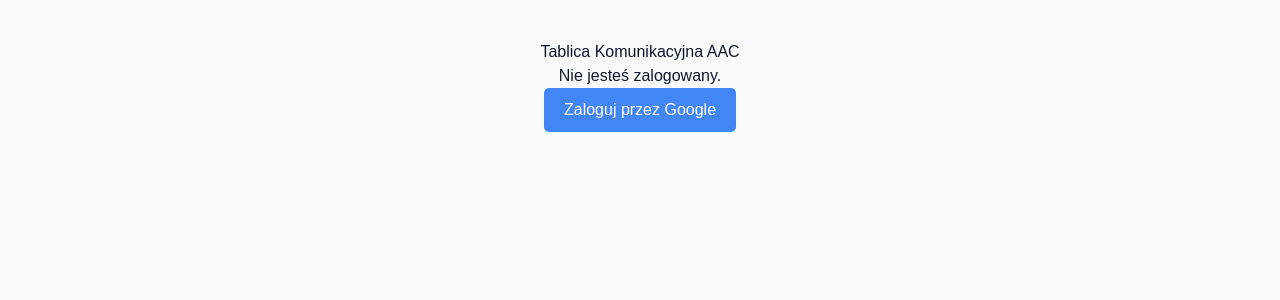
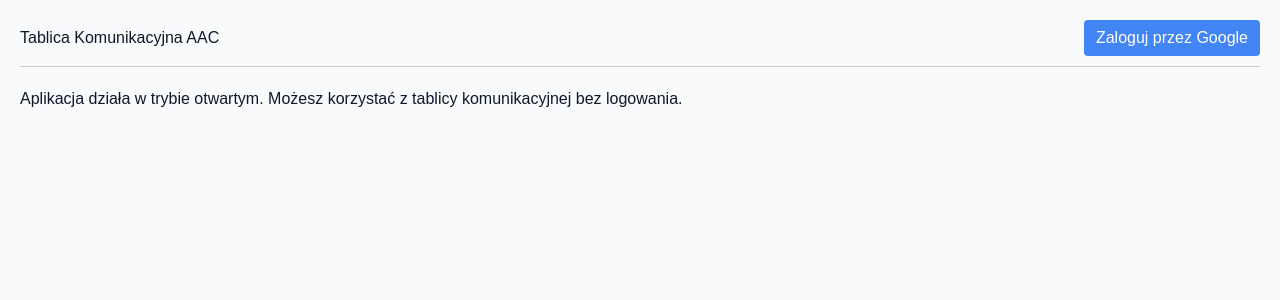
Before and after one commit to lukkus6-a11y/Tablica-Komunikacyjna-AAC, a React (Vite) app: page / in a window 1280 px wide. Shown: the top 300 px of the page. Built offline with nearby package versions, Linux system fonts and the light colour scheme.

Commit message:
Naprawa odbioru tokenu Google i przywrocenie dostepu dla goscia

```diff
--- a/src/App.tsx
+++ b/src/App.tsx
@@ -3,30 +3,21 @@
 
 export function App() {
   const [session, setSession] = useState<any>(null);
-  const [loading, setLoading] = useState(true);
 
   useEffect(() => {
-    // Bezpieczne pobranie sesji z obsługą błędów (ignoruje brak zalogowania / status 401)
-    supabase.auth
-      .getSession()
-      .then(({ data: { session }, error }) => {
-        if (!error) {
+    // 1. Sprawdzamy sesję przy starcie
+    supabase.auth.getSession().then(({ data: { session } }) => {
       setSession(session);
+    }).catch(() => {});
+
+    // 2. Obsługujemy powrót z Google (wykrycie tokenu w adresie URL)
+    const { data: { subscription } } = supabase.auth.onAuthStateChange((_event, session) => {
+      setSession(session);
+
+      // Jeśli token został przechwycony, czścimy brzydki hash z paska adresu
+      if (window.location.hash && window.location.hash.includes('access_token')) {
+        window.history.replaceState(null, '', window.location.pathname);
       }
-      })
-      .catch(() => {
-        // Ignorujemy błędy braku autoryzacji dla niezalogowanego użytkownika
-      })
-      .finally(() => {
-        setLoading(false);
-      });
-
-    // Nasłuchiwanie zmian stanu logowania w czasie rzeczywistym
-    const {
-      data: { subscription },
-    } = supabase.auth.onAuthStateChange((_event, session) => {
-      setSession(session);
-      setLoading(false);
     });
 
     return () => subscription.unsubscribe();
@@ -35,6 +26,9 @@
   const handleGoogleLogin = async () => {
     await supabase.auth.signInWithOAuth({
       provider: 'google',
+      options: {
+        redirectTo: window.location.origin // powrót na główny adres aplikacji
+      }
     });
   };
 
@@ -42,34 +36,32 @@
     await supabase.auth.signOut();
   };
 
-  if (loading) {
-    return <div style={{ padding: '20px', textAlign: 'center' }}>Ładowanie...</div>;
-  }
-
   return (
-    <div style={{ padding: '40px', fontFamily: 'sans-serif', textAlign: 'center' }}>
-      <h1>Tablica Komunikacyjna AAC</h1>
+    <div style={{ padding: '20px', fontFamily: 'sans-serif' }}>
+      {/* Pasek górny z panelem logowania/wylogowania */}
+      <div style={{ display: 'flex', justifyContent: 'space-between', alignItems: 'center', borderBottom: '1px solid #ccc', paddingBottom: '10px', marginBottom: '20px' }}>
+        <h2>Tablica Komunikacyjna AAC</h2>
+        <div>
           {session ? (
             <div>
-          <p>Zalogowano jako: <strong>{session.user.email}</strong></p>
-          <button
-            onClick={handleLogout}
-            style={{ padding: '10px 20px', cursor: 'pointer', background: '#ff4d4d', color: '#fff', border: 'none', borderRadius: '5px' }}
-          >
-            Wyloguj się
+              <span style={{ marginRight: '15px' }}>Zalogowany: <strong>{session.user.email}</strong></span>
+              <button onClick={handleLogout} style={{ padding: '6px 12px', cursor: 'pointer', background: '#ff4d4d', color: '#fff', border: 'none', borderRadius: '4px' }}>
+                Wyloguj
               </button>
             </div>
           ) : (
-        <div>
-          <p>Nie jesteś zalogowany.</p>
-          <button
-            onClick={handleGoogleLogin}
-            style={{ padding: '10px 20px', cursor: 'pointer', background: '#4285F4', color: '#fff', border: 'none', borderRadius: '5px', fontSize: '16px' }}
-          >
+            <button onClick={handleGoogleLogin} style={{ padding: '6px 12px', cursor: 'pointer', background: '#4285F4', color: '#fff', border: 'none', borderRadius: '4px' }}>
               Zaloguj przez Google
             </button>
+          )}
         </div>
-      )}
+      </div>
+
+      {/* GŁÓWNA ZAWARTOŚĆ APLIKACJI - dostępna od razu dla gościa */}
+      <div>
+        <p>Aplikacja działa w trybie otwartym. Możesz korzystać z tablicy komunikacyjnej bez logowania.</p>
+        {/* Tutaj znajduje się właściwa treść Twojej tablice AAC */}
+      </div>
     </div>
   );
 }
```
Lines whose indentation alone changed are shown as unchanged.
